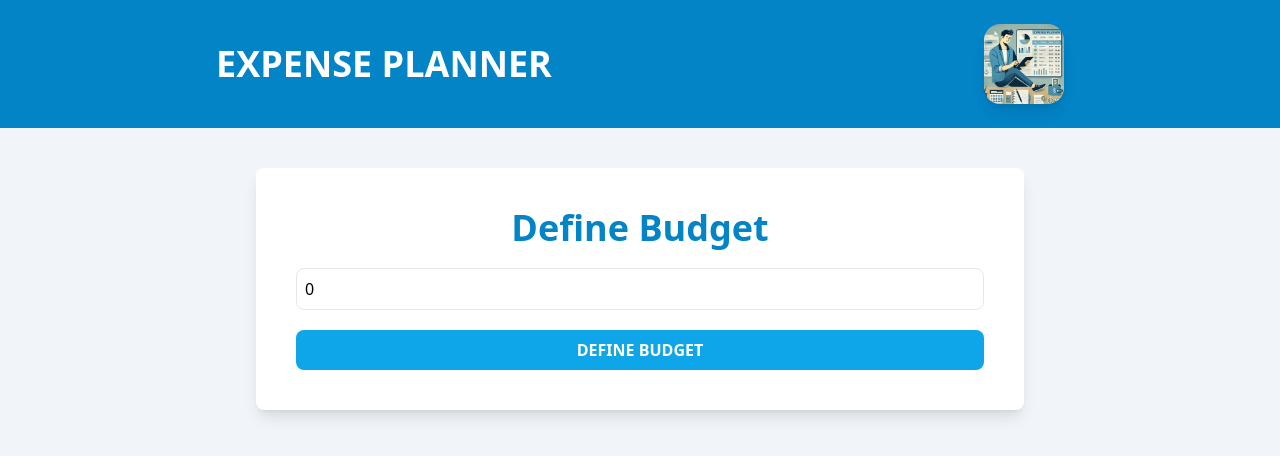
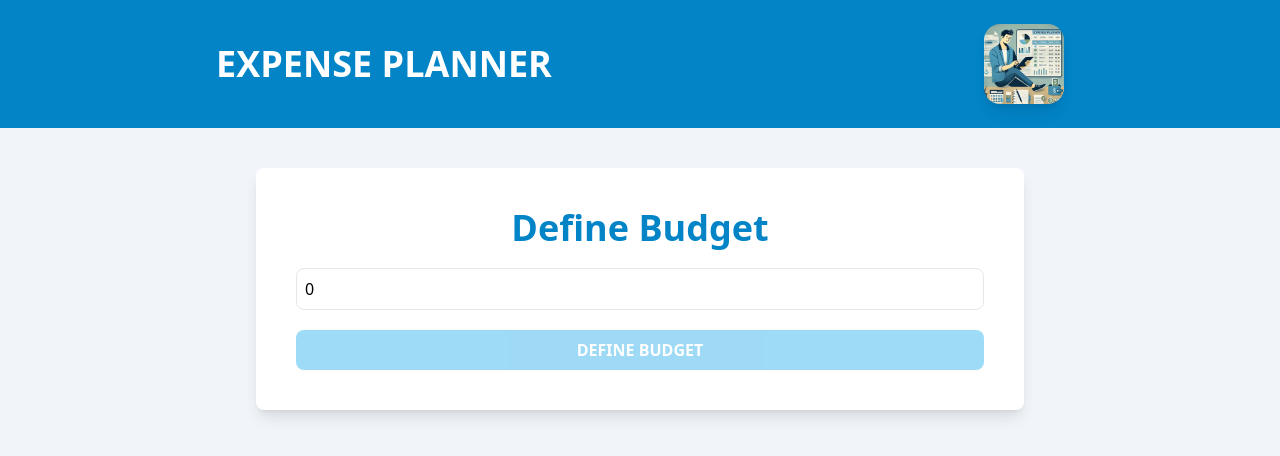
Before and after one commit to wichofly/cost-control, a React (Vite) app: page / in a window 1280 px wide. Shown: the top 456 px of the page. Built offline with nearby package versions, Linux system fonts and the light colour scheme.

Commit message:
feat: validated the input.

```diff
--- a/src/components/BudgetForm.tsx
+++ b/src/components/BudgetForm.tsx
@@ -1,4 +1,4 @@
-import { ChangeEvent, useState } from 'react';
+import { ChangeEvent, useMemo, useState } from 'react';
 
 export const BudgetForm = () => {
   const [budget, setBudget] = useState(0);
@@ -6,6 +6,10 @@ export const BudgetForm = () => {
   const handleChange = (e: ChangeEvent<HTMLInputElement>) => {
     setBudget(e.target.valueAsNumber);
   };
+
+  const isValid = useMemo(() => {
+    return isNaN(budget) || budget <= 0;
+  }, [budget]);
 
   return (
     <section className="max-w-3xl mx-auto bg-white shadow-lg rounded-lg mt-10 p-10">
@@ -31,7 +35,8 @@ export const BudgetForm = () => {
         <input
           type="submit"
           value="Define budget"
-          className="bg-sky-500 hover:bg-sky-600 w-full p-2 text-white font-semibold uppercase rounded-lg cursor-pointer"
+          className="bg-sky-500 hover:bg-sky-600 w-full p-2 text-white font-semibold uppercase rounded-lg cursor-pointer disabled:opacity-40"
+          disabled={isValid}
         />
       </form>
     </section>
```
